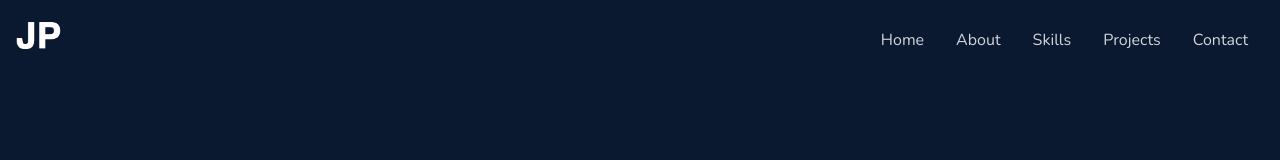
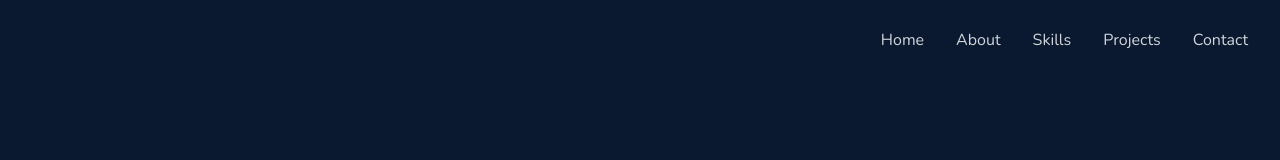
Before and after one commit to Jun0613-spec/portfolio, a React (Create React App) app: page / in a window 1280 px wide. Shown: the top 160 px of the page. Built offline with nearby package versions, Linux system fonts and the light colour scheme.

Commit message:
portfolio

```diff
--- a/src/components/Navbar.jsx
+++ b/src/components/Navbar.jsx
@@ -14,7 +14,7 @@ const Navbar = () => {
     <div className="fixed w-full h-[80px] flex justify-between items-center px-4 bg-[#0a192f] text-gray-300">
       <div className=" cursor-pointer">
         <Link to="home" smooth={true} duration={500}>
-          <img src={Logo} alt="Logo Image" style={{ width: "45px" }} />
+          <image src={Logo} alt="Logo Image" style={{ width: "45px" }} />
         </Link>
       </div>
 
```
